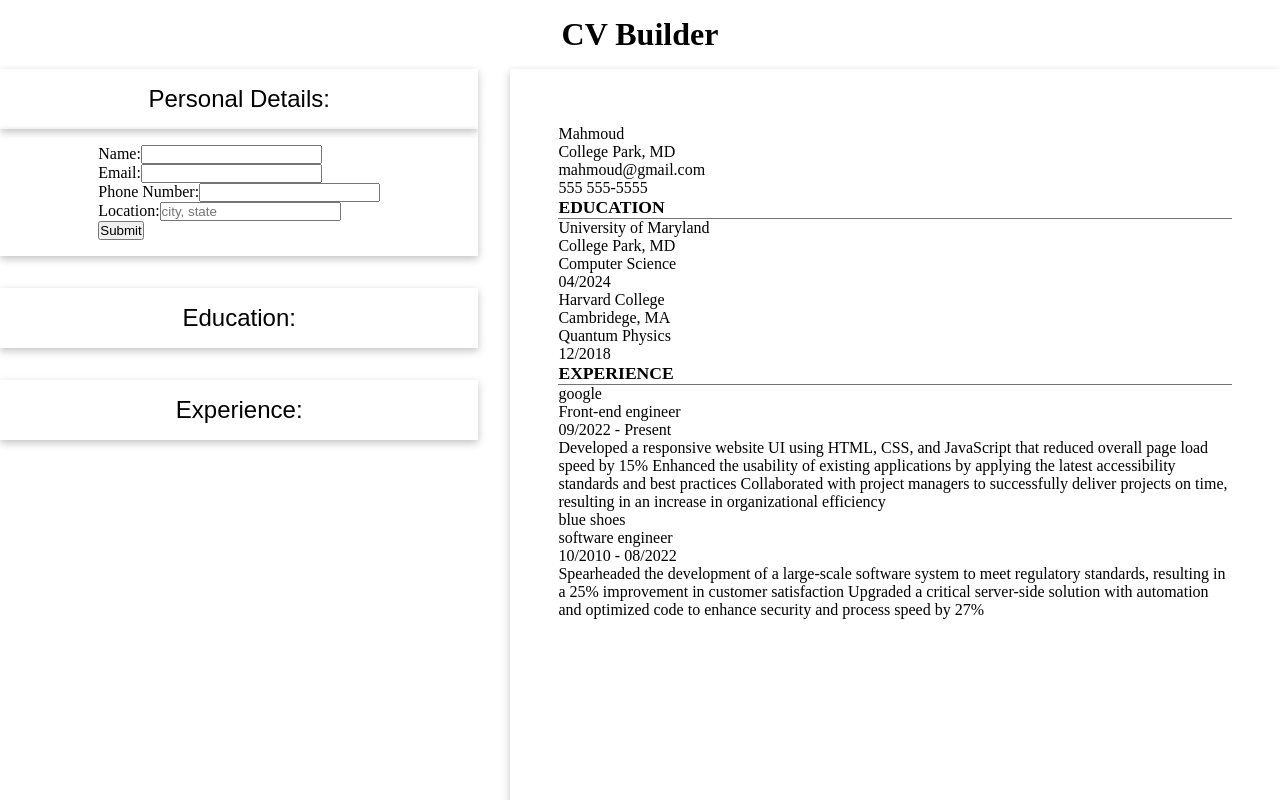
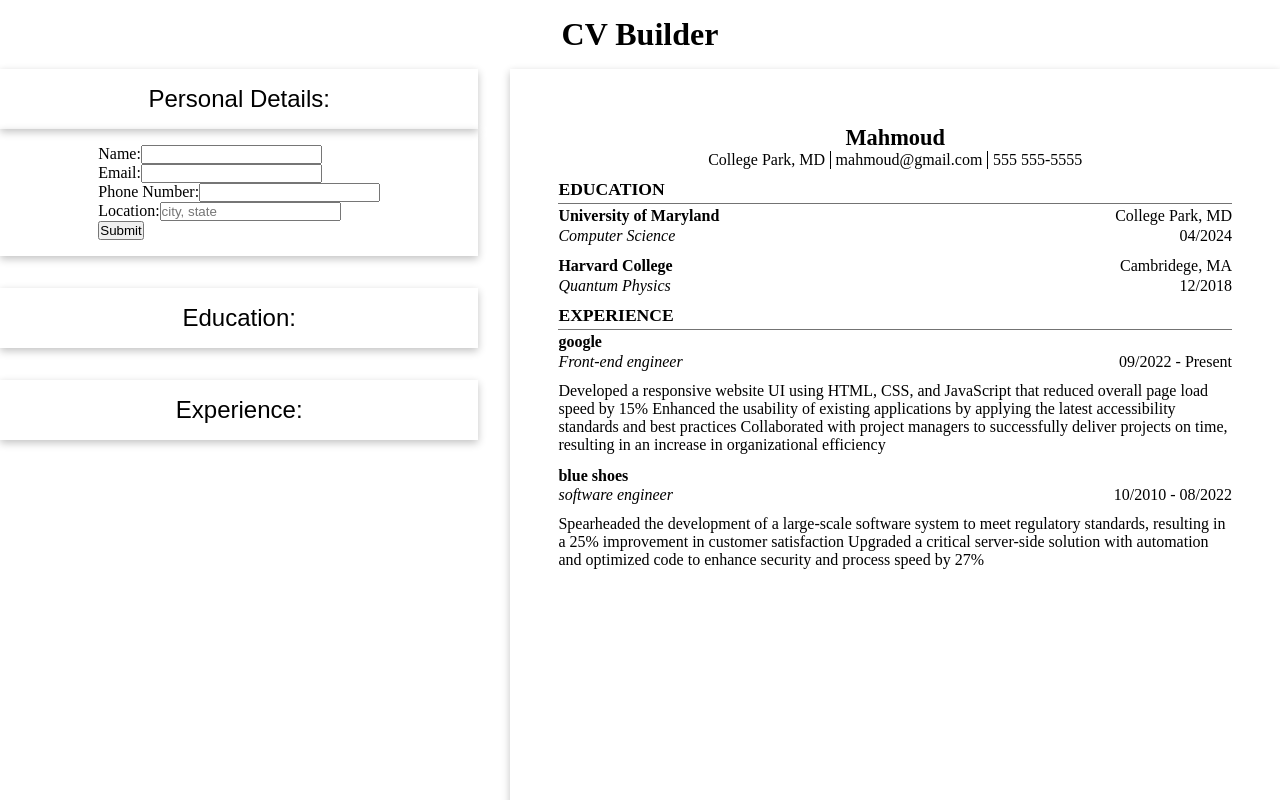
Before and after one commit to MahmoudTalass/cv-application, a React (Vite) app: page / in a window 1280 px wide. Shown: the top 800 px of the page. Built offline with nearby package versions, Linux system fonts and the light colour scheme.

Commit message:
Style the resume to look like a decent resume

```diff
--- a/src/css/resume.css
+++ b/src/css/resume.css
@@ -4,6 +4,16 @@
    min-height: 1000px;
    box-shadow: rgba(0, 0, 0, 0.24) 0px 3px 8px;
    padding: 3.5rem 3rem;
+}
+
+.resume-section {
+   margin-bottom: 0.6rem;
+}
+
+.resume-data-container {
+   display: flex;
+   flex-direction: column;
+   gap: 0.1rem;
 }
 
 .section-heading {
@@ -14,5 +24,62 @@
 .line-break {
    width: 100%;
    height: 1px;
+   margin-top: 0.2rem;
+   margin-bottom: 0.2rem;
    background-color: #737373;
 }
+
+.personal-data-section {
+   display: flex;
+   flex-direction: column;
+   align-items: center;
+}
+
+.name {
+   font-weight: bold;
+   font-size: 1.4rem;
+}
+
+.contact-info-container {
+   display: flex;
+}
+
+.contact-info-container p:not(:last-child) {
+   border-right: 1px solid black;
+}
+
+.contact-info-container p {
+   padding: 0 0.3rem;
+}
+
+.line-1-container,
+.line-2-container {
+   display: flex;
+   justify-content: space-between;
+}
+
+.resume-data-list {
+   display: flex;
+   flex-direction: column;
+   gap: 0.8rem;
+}
+
+.school-name {
+   font-weight: bold;
+}
+
+.degree {
+   font-style: italic;
+}
+
+.experience-data-container > .line-2-container {
+   margin-bottom: 0.6rem;
+}
+
+.company {
+   font-weight: bold;
+}
+
+.position {
+   font-style: italic;
+}
```
